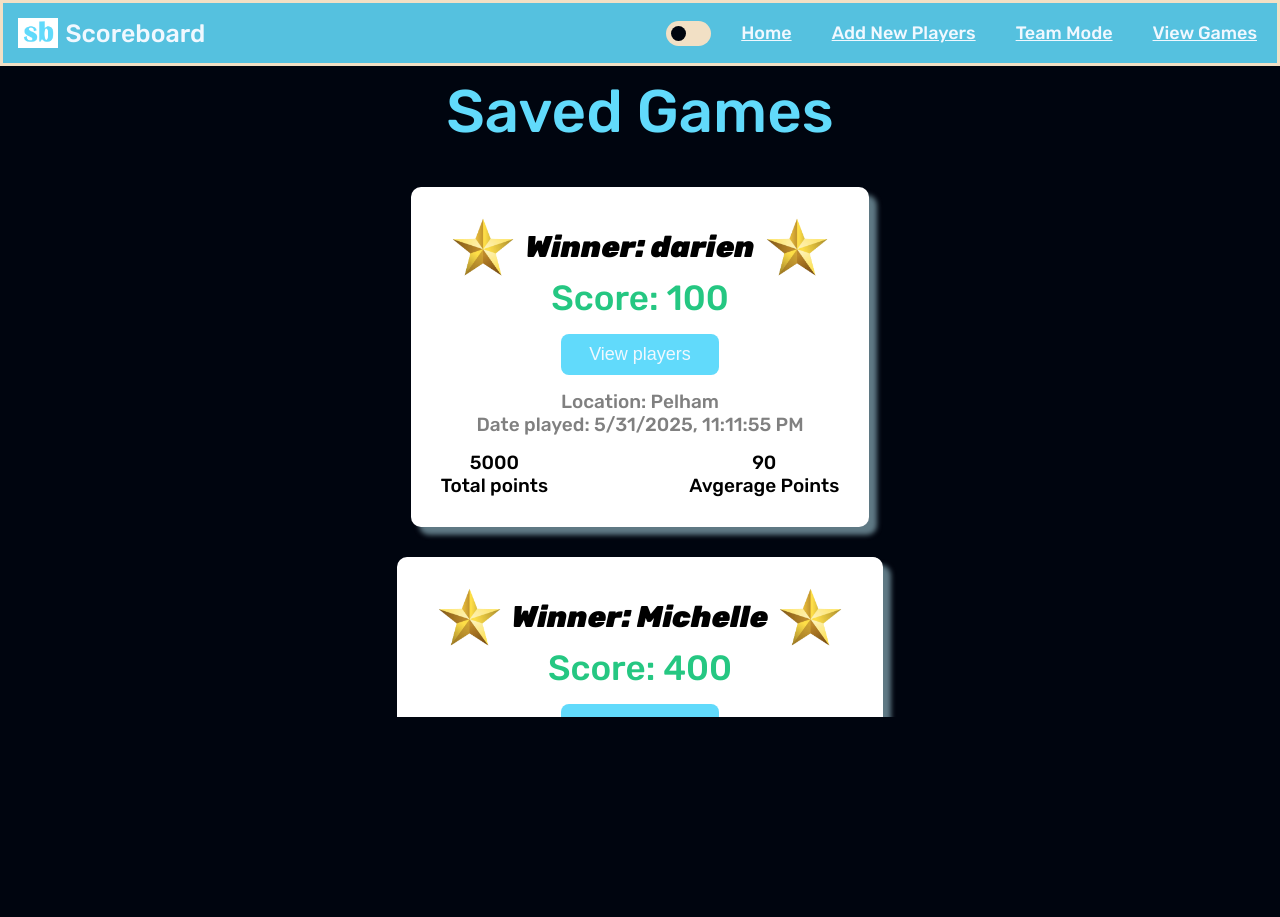
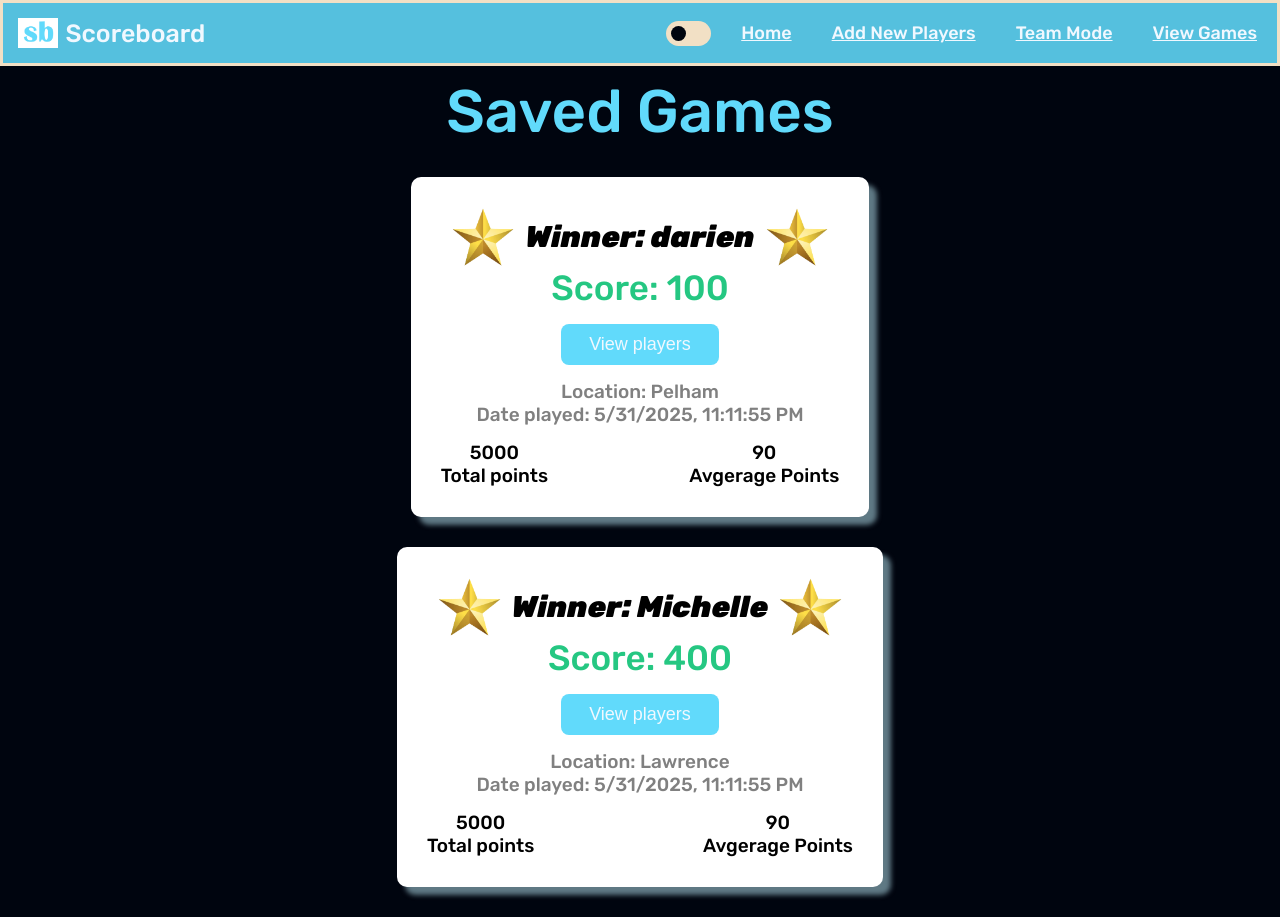
Before and after one commit to darienmiller88/DigitalScoreBoard, a Vue app in the folder client/: page /view-games in a window 1280 px wide. Before the commit the page ends 800 px from the top, so only its background shows below. Built offline with nearby package versions, Linux system fonts and the light colour scheme; no server answers; a web font is replaced by a local one.

Commit message:
feat: added SavedGames component, moved them from Games_Page.vue

```diff
--- a/client/src/app.css
+++ b/client/src/app.css
@@ -14,8 +14,8 @@
 [data-theme="light"] {
     --primary-color: #003366;
     --primary-color-transparent: #003366d0;
-    --bg-color: #e6d1b0;
-    --bg-color-transparent: #e6d1b0e3;
+    --bg-color: #f2e0c5;
+    --bg-color-transparent: #f2e0c5b2;
     --toggle-background: #00050f;
 }
 
--- a/client/src/components/AddUserToLocation/AddUserToLocation.vue
+++ b/client/src/components/AddUserToLocation/AddUserToLocation.vue
@@ -85,7 +85,7 @@
         </div>
 
         <button class="form-element" type="submit">
-            <Loading :height="50" :usePrimary="false" v-if="isLoading" />
+            <Loading :height="35" :usePrimary="false" v-if="isLoading" />
             <div v-else> Add Player To Location </div>
         </button>
     </form>
@@ -136,9 +136,9 @@
             border-radius: 10px;
             padding: 15px 35px;
 
-            transition: 0.5s;
+            transition: 0.3s;
             font-size: 25px;
-            font-weight: 900;
+            font-weight: 600;
             margin-top: 10px;
             background-color: var(--primary-color);
             color: var(--bg-color);
--- /dev/null
+++ b/client/src/components/SavedGames/SavedGames.vue
@@ -0,0 +1,87 @@
+<script setup lang="ts">
+    import { onMounted, ref } from 'vue';
+    import Game from '../../components/Game/Game.vue';
+    import { SavedGame } from '../../types/types';
+    import { scoreBoardApi } from '../../api/api';
+
+    const isLoading = ref<boolean>(true)
+
+    let games: SavedGame[] = [
+        {
+            id: "1",
+            created_at: new Date().toLocaleString(),
+            average_points: 90,
+            total_points: 5000,
+            winner: {
+                username: "darien",
+                score: 100
+            },
+            location: {
+                id: "1",
+                users: [
+                    {
+                        username: "Reina",
+                        score: 300
+                    },
+                    {
+                        username: "Marth",
+                        score: 400
+                    },
+                ],
+                location_name: "Pelham"
+            }
+        },
+        {
+            id: "3",
+            created_at: new Date().toLocaleString(),
+            average_points: 90,
+            total_points: 5000,
+            winner: {
+                username: "Michelle",
+                score: 400
+            },
+            location: {
+                id: "3",
+                users: [
+                    {
+                        username: "Nijmah",
+                        score: 300
+                    },
+                    {
+                        username: "Michelle",
+                        score: 400
+                    },
+                ],
+                location_name: "Lawrence"
+            }
+        }
+    ]
+
+    onMounted(async () => {
+        try {
+            const savedGameResult = await scoreBoardApi.get<SavedGame[]>("/get-saved-games")
+            games = [...games, ...savedGameResult.data]
+
+            console.log("games:", games);
+        } catch (error) {
+            console.log("error:", error);
+        }
+
+        isLoading.value = false
+    })
+</script>
+
+<template>
+    <Loading :height="60" :usePrimary="true" v-if="isLoading"/>
+    <div class="games" v-else>
+       <Game
+          v-for="(game, index) in games"
+          v-bind="game"
+          :key="index"
+       />
+    </div>
+</template>
+
+<style scoped lang="scss">
+
+</style>
--- a/client/src/pages/Games_Page/Games_Page.vue
+++ b/client/src/pages/Games_Page/Games_Page.vue
@@ -1,106 +1,12 @@
 <script setup lang="ts">
-    import Game from '../../components/Game/Game.vue';
-    import { SavedGame } from "../../types/types"
-    import { onMounted, ref } from 'vue';
-    import { scoreBoardApi } from "../../api/api"
     import PageTitle from '../../components/PageTitle/PageTitle.vue';
-    import Loading from '../../components/Loading/Loading.vue';
-
-    const isLoading = ref<boolean>(true)
-    let games: SavedGame[] = [
-        {
-            id: "1",
-            created_at: new Date().toLocaleString(),
-            average_points: 90,
-            total_points: 5000,
-            winner: {
-                username: "darien",
-                score: 100
-            },
-            location: {
-                id: "1",
-                users: [
-                    {
-                        username: "Reina",
-                        score: 300
-                    },
-                    {
-                        username: "Marth",
-                        score: 400
-                    },
-                ],
-                location_name: "Pelham"
-            }
-        },
-        {
-            id: "3",
-            created_at: new Date().toLocaleString(),
-            average_points: 90,
-            total_points: 5000,
-            winner: {
-                username: "Michelle",
-                score: 400
-            },
-            location: {
-                id: "3",
-                users: [
-                    {
-                        username: "Nijmah",
-                        score: 300
-                    },
-                    {
-                        username: "Michelle",
-                        score: 400
-                    },
-                ],
-                location_name: "Lawrence"
-            }
-        }
-    ]
-
-    onMounted(async () => {
-        try {
-            const savedGameResult = await scoreBoardApi.get<SavedGame[]>("/get-saved-games")
-            games = [...games, ...savedGameResult.data]
-
-            console.log("games:", games);
-        } catch (error) {
-            console.log("error:", error);
-        }
-
-        isLoading.value = false
-    })
+    import SavedGames from '../../components/SavedGames/SavedGames.vue';
 </script>
 
 <template>
+    <!-- Display title -->
     <PageTitle :titleName="'Saved Games'"/>
-    <Loading :height="50" :usePrimary="true" v-if="isLoading"/>
-    <div class="games" v-else>
-       <Game
-          v-for="(game, index) in games"
-          v-bind="game"
-          :key="index"
-       />
-    </div>
+
+    <!-- Display all of the games the User has stored -->
+    <SavedGames />
 </template>
-
-<style scoped lang="scss">
-    .games{
-        overflow-y: scroll;
-
-        height: 70vh;
-        width: 95vw;
-        margin: auto;
-        transition: 0.3s;
-
-        @media screen and (min-width: 768px) {
-            width: fit-content;
-            padding: 0px 30px;
-        }
-
-        &:hover{
-            box-shadow: 0 4px 10px var(--main-text-color);
-        }
-
-    }
-</style>
```
